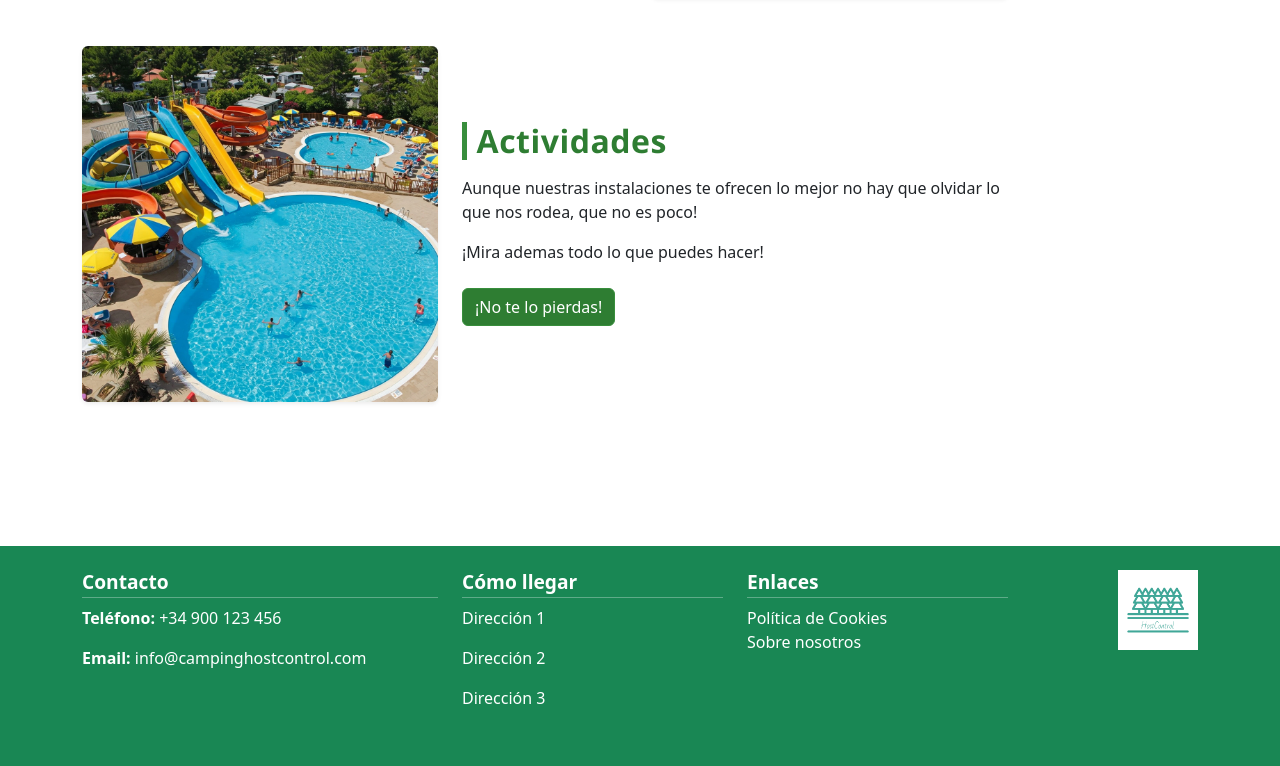
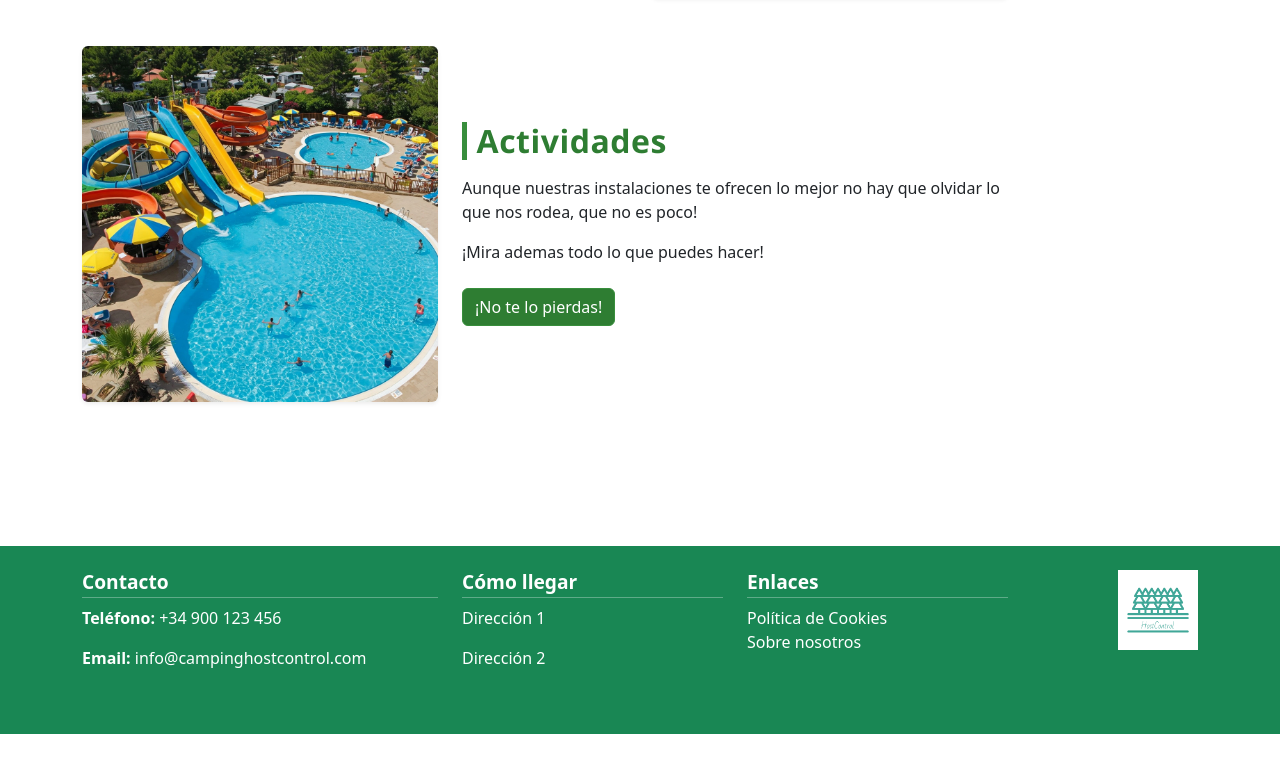
Before and after one commit to Roger486/HostControl, an Angular app in the folder frontend/: page / in a window 1280 px wide. Shown: the part 1434-2200 px from the top of the page. After the commit the page ends 2168 px from the top, so only its background shows below. Built offline with nearby package versions, Linux system fonts and the light colour scheme.

Commit message:
chore: meningless change to test docker deployment scripts

```diff
--- a/frontend/src/app/components/footer/footer.component.html
+++ b/frontend/src/app/components/footer/footer.component.html
@@ -14,7 +14,6 @@
         <h5>Cómo llegar</h5>
         <p>Dirección 1</p>
         <p>Dirección 2</p>
-        <p>Dirección 3</p>
       </div>
 
       <!-- Enlaces -->
```
